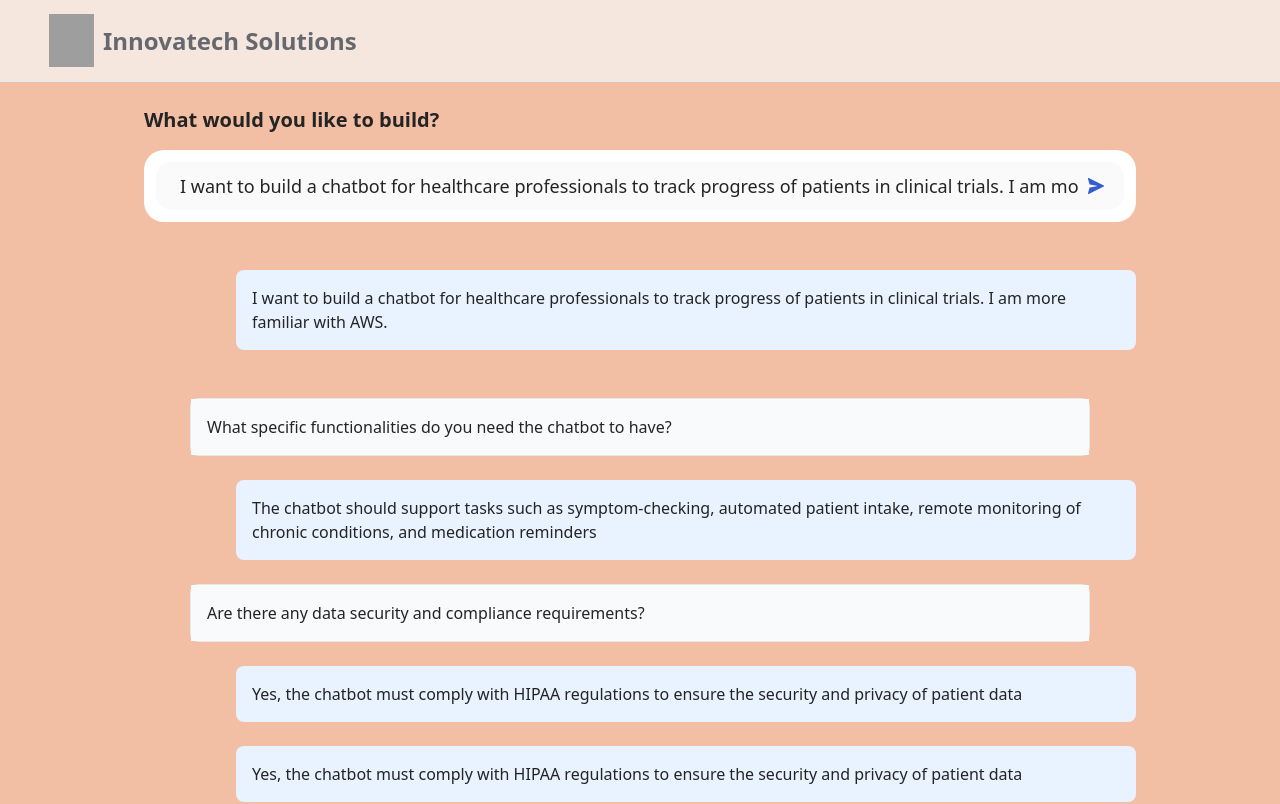
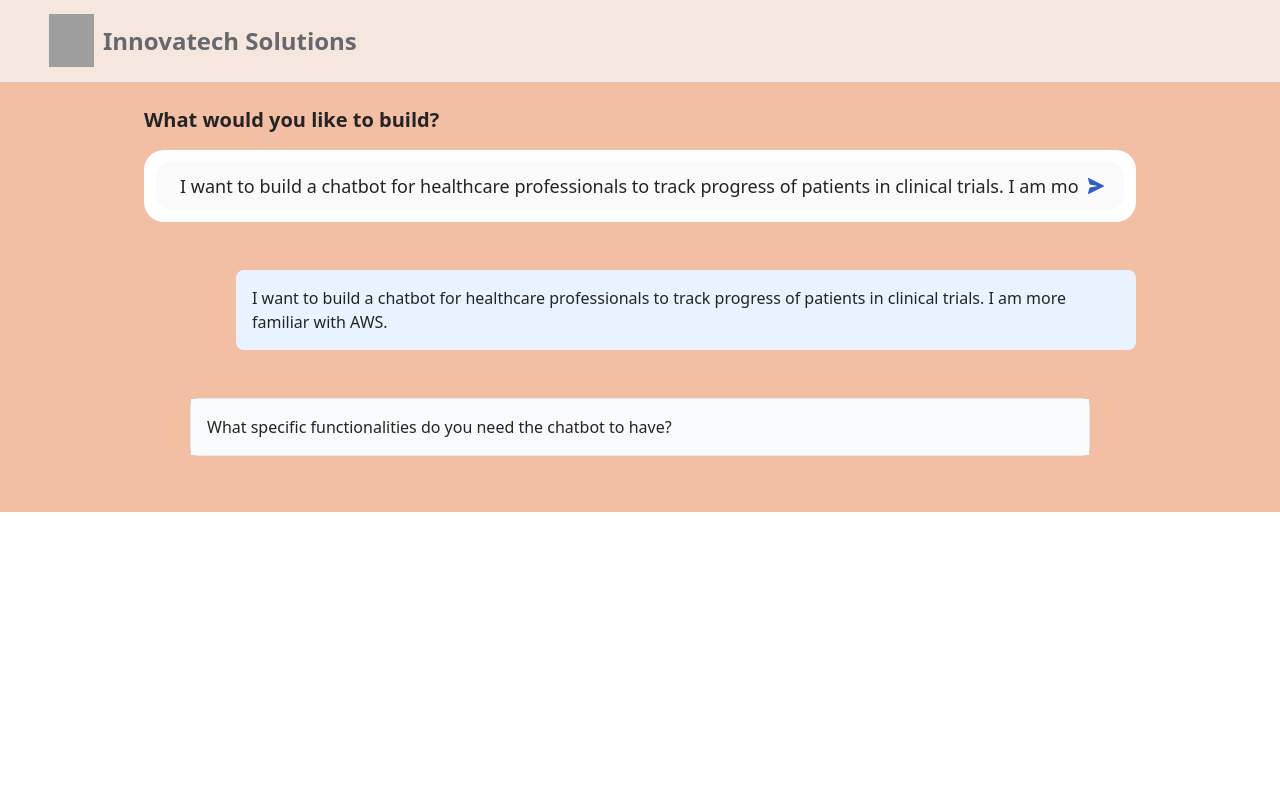
Before and after one commit to carlosUX/figma-to-pixels-craft, a React (Vite) app: page /chat in a window 1280 px wide. Shown: the top 804 px of the page. Built offline with nearby package versions, Linux system fonts and the light colour scheme; grey boxes are pictures that could not be loaded.

Commit message:
Implement plan

```diff
--- a/src/pages/ChatPage.tsx
+++ b/src/pages/ChatPage.tsx
@@ -1,5 +1,5 @@
 
-import React from "react";
+import React, { useState, useEffect } from "react";
 import { Header } from "@/components/Header";
 import { useNavigate } from "react-router-dom";
 import { ProgressIndicator } from "@/components/ProgressIndicator";
@@ -12,22 +12,27 @@ const Message: React.FC<MessageProps> = ({
   isUser,
   content
 }) => {
-  return <div className={`w-full max-w-[900px] mb-6 ${isUser ? 'self-end' : 'self-start'}`}>
+  return (
+    <div className={`w-full max-w-[900px] mb-6 ${isUser ? 'self-end' : 'self-start'} animate-fade-in`}>
       <div className={`p-4 rounded-lg ${isUser ? 'bg-[#E8F3FF]' : 'bg-[#F0F9FF]'}`}>
         <p className="text-[#242424] text-base">{content}</p>
       </div>
-    </div>;
+    </div>
+  );
 };
+
 const ChatPrompt: React.FC<{
   question: string;
 }> = ({
   question
 }) => {
-  return <div className="w-full max-w-[900px] border border-gray-200 rounded-lg mb-6">
+  return (
+    <div className="w-full max-w-[900px] border border-gray-200 rounded-lg mb-6 animate-fade-in">
       <div className="p-4 bg-slate-50">
         <p className="text-[#242424] text-base">{question}</p>
       </div>
-    </div>;
+    </div>
+  );
 };
 
 const ChatPage: React.FC = () => {
@@ -35,7 +40,34 @@ const ChatPage: React.FC = () => {
   const handleSendMessage = () => {
     navigate('/scope-definition');
   };
-  return <div className="max-w-none flex flex-col w-full bg-white min-h-screen">
+
+  // Create an array of chat elements with their types
+  const chatElements = [
+    { type: 'message', isUser: true, content: "I want to build a chatbot for healthcare professionals to track progress of patients in clinical trials. I am more familiar with AWS." },
+    { type: 'prompt', content: "What specific functionalities do you need the chatbot to have?" },
+    { type: 'message', isUser: true, content: "The chatbot should support tasks such as symptom-checking, automated patient intake, remote monitoring of chronic conditions, and medication reminders" },
+    { type: 'prompt', content: "Are there any data security and compliance requirements?" },
+    { type: 'message', isUser: true, content: "Yes, the chatbot must comply with HIPAA regulations to ensure the security and privacy of patient data" },
+    { type: 'message', isUser: true, content: "Yes, the chatbot must comply with HIPAA regulations to ensure the security and privacy of patient data" },
+    { type: 'progress' }
+  ];
+
+  // State to track which elements are visible
+  const [visibleCount, setVisibleCount] = useState(0);
+
+  // Effect to show elements one at a time with a delay
+  useEffect(() => {
+    if (visibleCount < chatElements.length) {
+      const timer = setTimeout(() => {
+        setVisibleCount(prev => prev + 1);
+      }, 2000);
+
+      return () => clearTimeout(timer);
+    }
+  }, [visibleCount, chatElements.length]);
+
+  return (
+    <div className="max-w-none flex flex-col w-full bg-white min-h-screen">
       <Header />
       <main className="flex flex-col items-center bg-[#F2BFA4] px-6 md:px-12 lg:px-36 py-6">
         <div className="flex flex-col w-full max-w-[1054px]">
@@ -55,22 +87,32 @@ const ChatPage: React.FC = () => {
           </div>
 
           <div className="w-full flex flex-col items-center space-y-6 py-8">
-            <Message isUser={true} content="I want to build a chatbot for healthcare professionals to track progress of patients in clinical trials. I am more familiar with AWS." />
-
-            <ChatPrompt question="What specific functionalities do you need the chatbot to have?" />
-
-            <Message isUser={true} content="The chatbot should support tasks such as symptom-checking, automated patient intake, remote monitoring of chronic conditions, and medication reminders" />
-
-            <ChatPrompt question="Are there any data security and compliance requirements?" />
-
-            <Message isUser={true} content="Yes, the chatbot must comply with HIPAA regulations to ensure the security and privacy of patient data" />
-
-            <Message isUser={true} content="Yes, the chatbot must comply with HIPAA regulations to ensure the security and privacy of patient data" />
-
-            <ProgressIndicator />
+            {chatElements.slice(0, visibleCount).map((element, index) => {
+              if (element.type === 'message') {
+                return (
+                  <Message
+                    key={index}
+                    isUser={element.isUser}
+                    content={element.content}
+                  />
+                );
+              } else if (element.type === 'prompt') {
+                return (
+                  <ChatPrompt
+                    key={index}
+                    question={element.content}
+                  />
+                );
+              } else if (element.type === 'progress') {
+                return <ProgressIndicator key={index} />;
+              }
+              return null;
+            })}
           </div>
         </div>
       </main>
-    </div>;
+    </div>
+  );
 };
+
 export default ChatPage;
```
